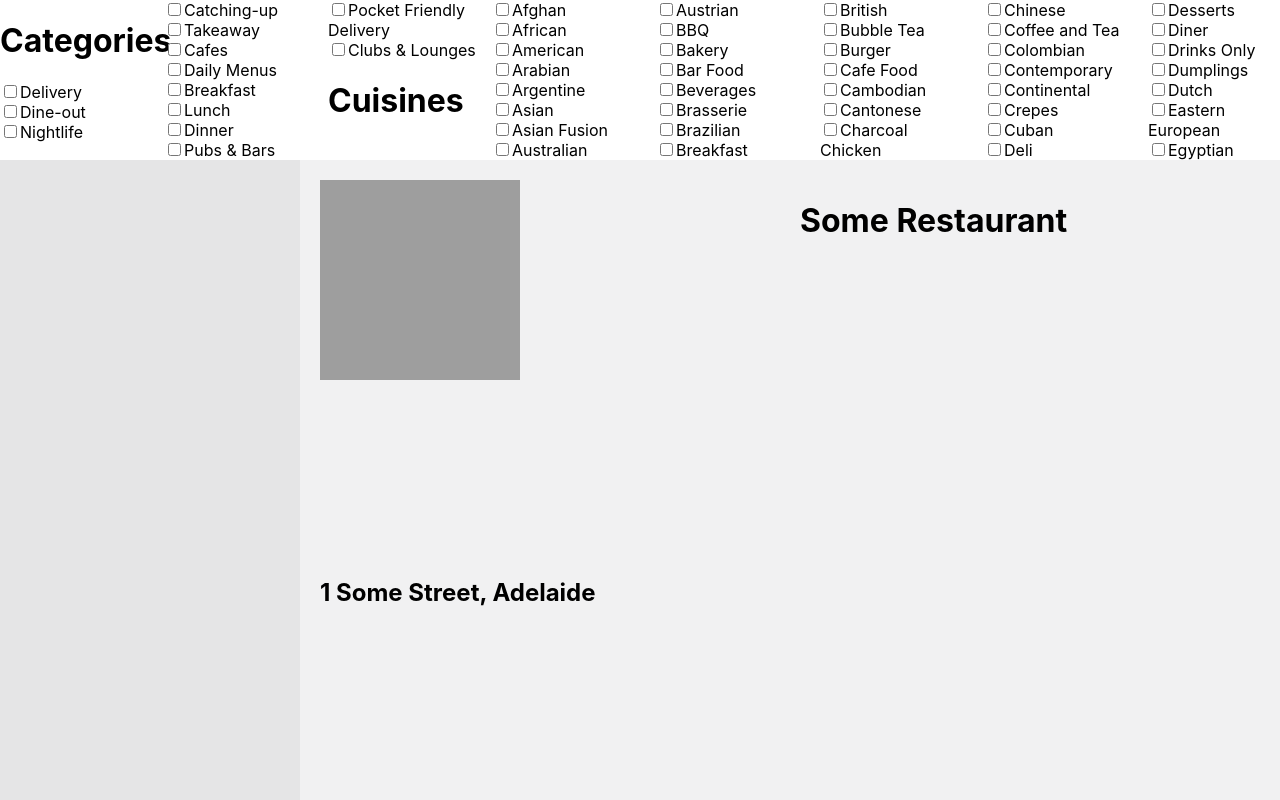
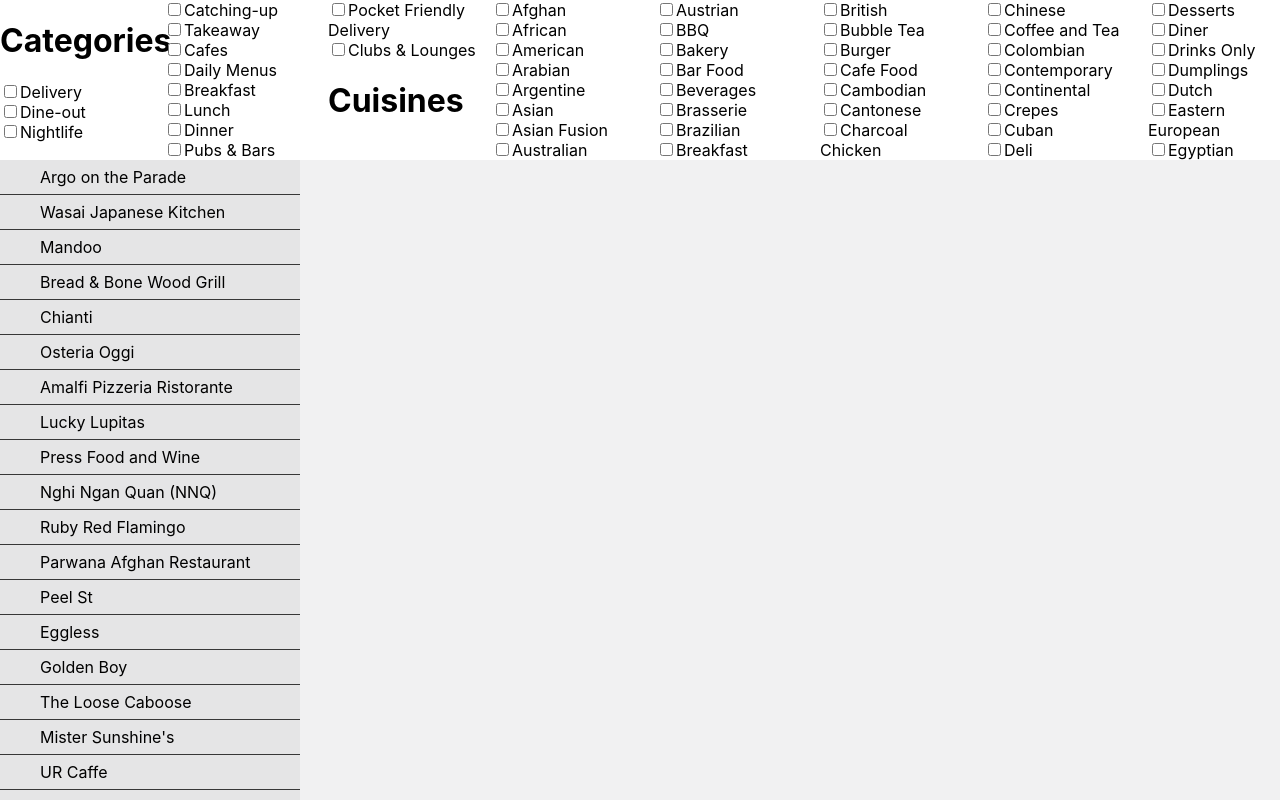
Before and after one commit to jarodtowner/zomatoapp, a React (Create React App) app: page / in a window 1280 px wide. Shown: the top 800 px of the page. Built offline with nearby package versions, Linux system fonts and the light colour scheme; grey boxes are pictures that could not be loaded.

Commit message:
Got restaurant selection working

```diff
--- a/package.json
+++ b/package.json
@@ -6,10 +6,12 @@
     "@testing-library/jest-dom": "^5.11.4",
     "@testing-library/react": "^11.1.0",
     "@testing-library/user-event": "^12.1.10",
+    "@types/classnames": "^2.2.11",
     "@types/jest": "^26.0.20",
     "@types/node": "^14.14.33",
     "@types/react": "^17.0.3",
     "@types/react-dom": "^17.0.2",
+    "classnames": "^2.2.6",
     "react": "^17.0.1",
     "react-dom": "^17.0.1",
     "react-scripts": "4.0.3",
--- a/src/App.css
+++ b/src/App.css
@@ -27,7 +27,7 @@
     position: absolute;
   }
 
-  .results {
+  .restaurant-list {
     position: absolute;
   }
 }
@@ -43,7 +43,7 @@
   grid-area: filters;
 }
 
-.results {
+.restaurant-list {
   background-color: var(--background);
   overflow-Y: auto;
   grid-area: results;
--- a/src/App.tsx
+++ b/src/App.tsx
@@ -2,6 +2,7 @@ import React from 'react';
 import './App.css';
 import Filters from './components/Filters';
 import Restaurant from './components/Restaurant';
+import RestaurantList from './components/RestaurantList';
 import API from './util/API';
 
 interface RestaurantInterface {
@@ -84,19 +85,22 @@ interface AppState {
   categories: string[];
   cuisines: string[];
   restaurants: RestaurantInterface[];
+  activeRestaurant?: Partial<RestaurantInterface>;
 }
 
 export default class App extends React.Component<unknown, AppState> {
 
-  state = {
+  state: AppState = {
     categories: [],
     cuisines: [],
-    restaurants: []
+    restaurants: [],
+    activeRestaurant: {}
   }
 
   constructor() {
     super({});
     const api = new API('');
+    this.handleRestaurantSelect = this.handleRestaurantSelect.bind(this);
     api.get('https://developers.zomato.com/api/v2.1/categories')
       .then(res => {
         this.setState({
@@ -111,19 +115,40 @@ export default class App extends React.Component<unknown, AppState> {
             .map((el: { cuisine: { cuisine_id: number; cuisine_name: string; }}) => el.cuisine.cuisine_name)
         });
       });
+    api.get('https://developers.zomato.com/api/v2.1/search?entity_id=297&entity_type=city&cuisines=&category=&start=0&count=20')
+      .then(res => {
+        this.setState({
+          restaurants: res.restaurants
+        });
+      });
+  }
+
+  handleRestaurantSelect(index: number): void {
+    this.setState({
+      activeRestaurant: this.state.restaurants[index]
+    }, () => console.log(this.state.activeRestaurant));
   }
 
   render(): JSX.Element {
 
-    const { categories, cuisines } = this.state;
+    const { categories, cuisines, restaurants } = this.state;
+
+    const restaurantNames: { name: string; }[] = [];
+    for (const restaurant of restaurants as RestaurantInterface[]) {
+      restaurantNames.push({
+        name: restaurant.restaurant.name
+      });
+    }
 
     return (
       <div className="App">
         <Filters categories={categories} cuisines={cuisines}></Filters>
+        <RestaurantList onSelect={this.handleRestaurantSelect} restaurants={restaurantNames}></RestaurantList>
         <div className="results"></div>
         <Restaurant
-          name="Some Restaurant"
-          address="1 Some Street, Adelaide"
+          name={this.state.activeRestaurant?.restaurant?.name}
+          address={this.state.activeRestaurant?.restaurant?.location.address}
+          phone={this.state.activeRestaurant?.restaurant?.phone_numbers}
         />
       </div>
     );
--- a/src/components/Checkbox.tsx
+++ b/src/components/Checkbox.tsx
@@ -20,7 +20,9 @@ export default class Checkbox extends React.Component<CheckboxProps, CheckboxSta
   constructor(props: CheckboxProps) {
     super(props);
     if (this.props.value) {
-      this.setState({ value: this.props.value });
+      this.state = {
+        value: this.props.value
+      };
     }
     this.click = this.click.bind(this);
   }
--- a/src/components/Restaurant.css
+++ b/src/components/Restaurant.css
@@ -1,8 +1,5 @@
 .restaurant {
   height: 100%;
   width: 100%;
-  display: grid;
-  grid-template-columns: 1fr 1fr;
-  gap: 20px;
   padding: 20px;
 }
--- a/src/components/Restaurant.tsx
+++ b/src/components/Restaurant.tsx
@@ -2,8 +2,8 @@ import React from 'react';
 import './Restaurant.css';
 
 interface RestaurantProps {
-  name: string;
-  address: string;
+  name?: string;
+  address?: string;
   cuisines?: string[];
   phone?: string;
   attributes?: { name: string, value: boolean }[];
@@ -27,11 +27,10 @@ class Restaurant extends React.Component<RestaurantProps> {
 
     return (
       <div className="restaurant">
-        <div>
-          <img src="https://picsum.photos/200" />
-        </div>
-        <h1>{this.props.name}</h1>
+        {this.props.name && <h1>{this.props.name}</h1>}
         <h2>{this.props.address}</h2>
+        {this.props.phone && <h2>Phone</h2>}
+        {this.props.phone && <p>{this.props.phone}</p>}
         <ul>
           {attributes}
         </ul>
--- /dev/null
+++ b/src/components/RestaurantList.css
@@ -0,0 +1,15 @@
+.restaurant-list__item {
+  width: 100%;
+  height: 35px;
+  display: flex;
+  border-bottom: 1px solid var(--text);
+  justify-content: left;
+  padding-left: 40px;
+  align-items: center;
+  cursor: pointer;
+}
+
+.restaurant-list__item--selected {
+  color: white;
+  background: var(--accent);
+}
--- /dev/null
+++ b/src/components/RestaurantList.tsx
@@ -0,0 +1,58 @@
+import React from 'react';
+import className from 'classnames';
+import './RestaurantList.css';
+
+interface RestaurantListProps {
+  restaurants: { name: string; }[]
+  onSelect?: (index: number) => void;
+}
+
+interface RestaurantListState {
+  selected: number;
+}
+
+export default class RestaurantList extends React.Component<RestaurantListProps, RestaurantListState> {
+  state = {
+    selected: -1
+  }
+
+  constructor(props: RestaurantListProps) {
+    super(props);
+    this.handleSelect = this.handleSelect.bind(this);
+  }
+
+  handleSelect(event: React.MouseEvent<HTMLDivElement>): void {
+    /* eslint-disable-next-line @typescript-eslint/no-explicit-any */
+    const index: number = (event.target as any).getAttribute('data-key');
+    this.setState({ selected: Number(index) });
+    if (this.props.onSelect) {
+      this.props.onSelect(index);
+    }
+  }
+
+  render(): JSX.Element {
+    const listItems: JSX.Element[] = [];
+    this.props.restaurants.forEach((restaurant, index) => {
+      const elementClass = className(
+        ['restaurant-list__item'],
+        {'restaurant-list__item--selected': this.state.selected === index}
+      );
+      listItems.push(
+        <div
+          onClick={this.handleSelect}
+          key={index}
+          data-key={index}
+          className={elementClass}
+        >
+          {restaurant.name}
+        </div>
+      );
+    });
+
+    return (
+      <div className="restaurant-list">
+        {listItems}
+      </div>
+    );
+  }
+}
```
Also changed, not shown: 1 other file (tests, documents, lock files or other folders).
